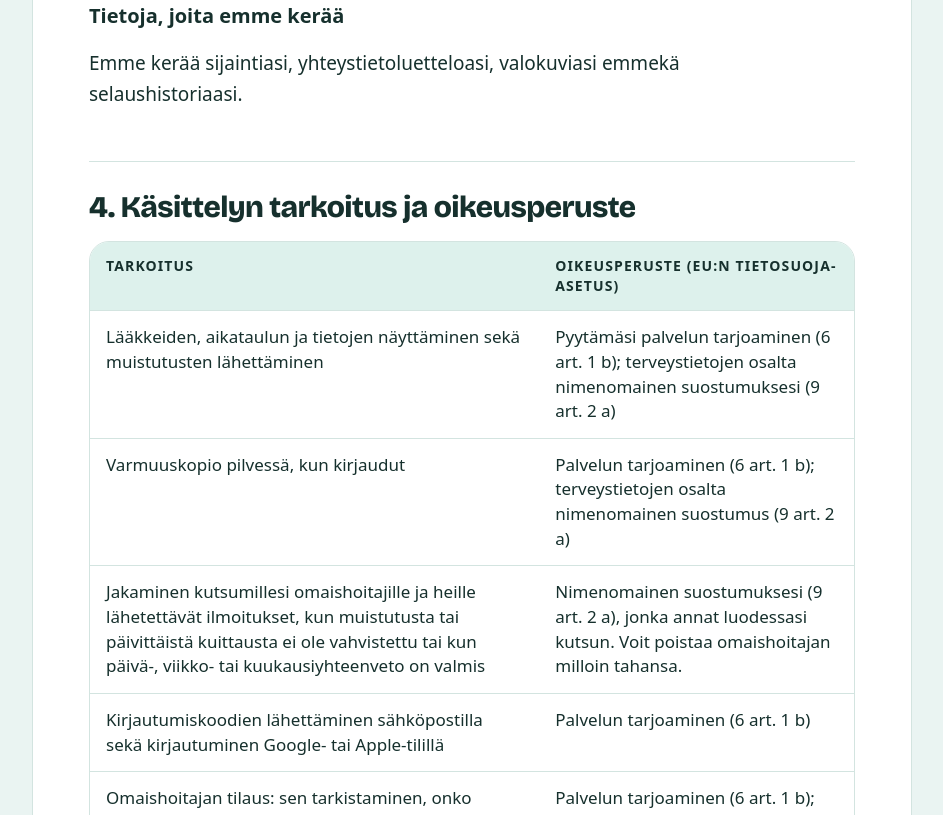
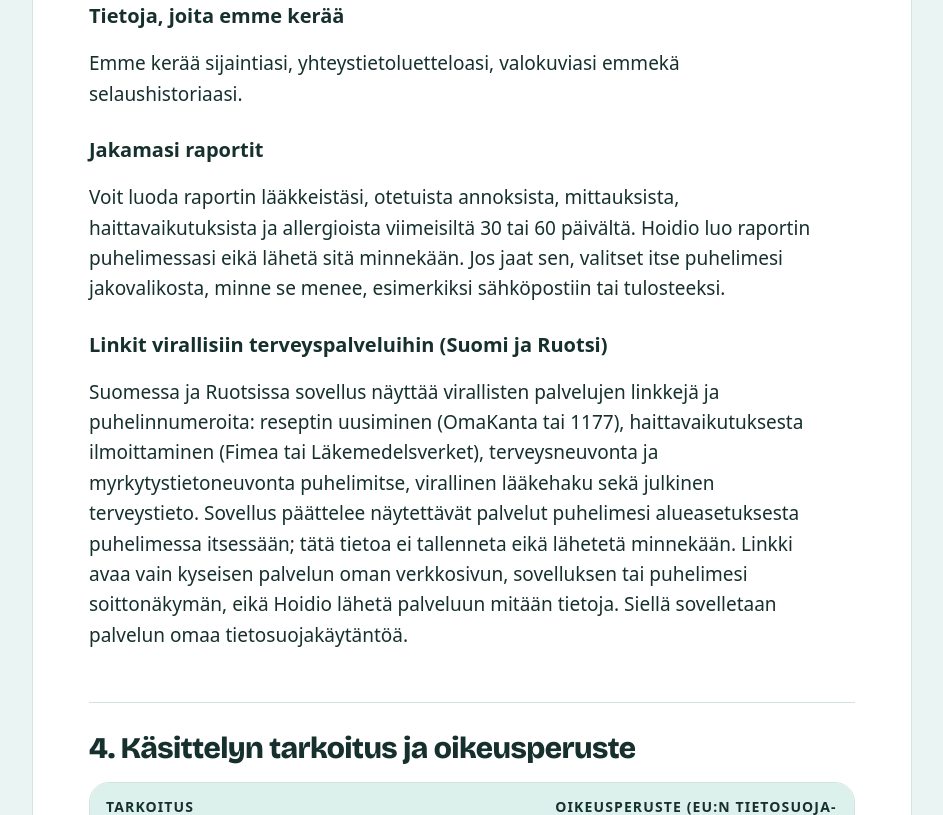
Before and after one commit to hebatsalama/hoidio-website, a plain HTML site: page fi/tietosuoja.html in a window 1280 px wide. Shown: the part 1985-2800 px from the top of the page, without its empty margins (168-1111 px from the left). Drawn offline with nearby package versions, Linux system fonts and the light colour scheme; a web font is replaced by a local one.

Commit message:
Privacy policy: shared doctor reports and links to official health services (FI)

```diff
--- a/fi/tietosuoja.html
+++ b/fi/tietosuoja.html
@@ -44,7 +44,7 @@
 <div class="page-hero">
   <div class="wrap">
     <h1>Tietosuojaseloste</h1>
-    <p class="updated">Päivitetty 14.11.2026</p>
+    <p class="updated">Päivitetty 20.11.2026</p>
     <p class="lang-switch"><a href="/privacy.html" lang="en">Privacy policy in English</a></p>
   </div>
 </div>
@@ -77,6 +77,12 @@
 
       <h3>Tietoja, joita emme kerää</h3>
       <p>Emme kerää sijaintiasi, yhteystietoluetteloasi, valokuviasi emmekä selaushistoriaasi.</p>
+
+      <h3>Jakamasi raportit</h3>
+      <p>Voit luoda raportin lääkkeistäsi, otetuista annoksista, mittauksista, haittavaikutuksista ja allergioista viimeisiltä 30 tai 60 päivältä. Hoidio luo raportin puhelimessasi eikä lähetä sitä minnekään. Jos jaat sen, valitset itse puhelimesi jakovalikosta, minne se menee, esimerkiksi sähköpostiin tai tulosteeksi.</p>
+
+      <h3>Linkit virallisiin terveyspalveluihin (Suomi ja Ruotsi)</h3>
+      <p>Suomessa ja Ruotsissa sovellus näyttää virallisten palvelujen linkkejä ja puhelinnumeroita: reseptin uusiminen (OmaKanta tai 1177), haittavaikutuksesta ilmoittaminen (Fimea tai Läkemedelsverket), terveysneuvonta ja myrkytystietoneuvonta puhelimitse, virallinen lääkehaku sekä julkinen terveystieto. Sovellus päättelee näytettävät palvelut puhelimesi alueasetuksesta puhelimessa itsessään; tätä tietoa ei tallenneta eikä lähetetä minnekään. Linkki avaa vain kyseisen palvelun oman verkkosivun, sovelluksen tai puhelimesi soittonäkymän, eikä Hoidio lähetä palveluun mitään tietoja. Siellä sovelletaan palvelun omaa tietosuojakäytäntöä.</p>
 
       <h2>4. Käsittelyn tarkoitus ja oikeusperuste</h2>
       <div class="table-scroll">
```
